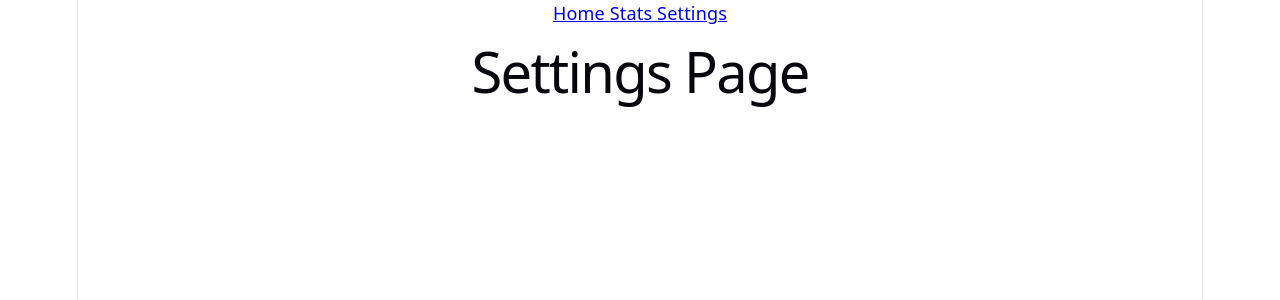
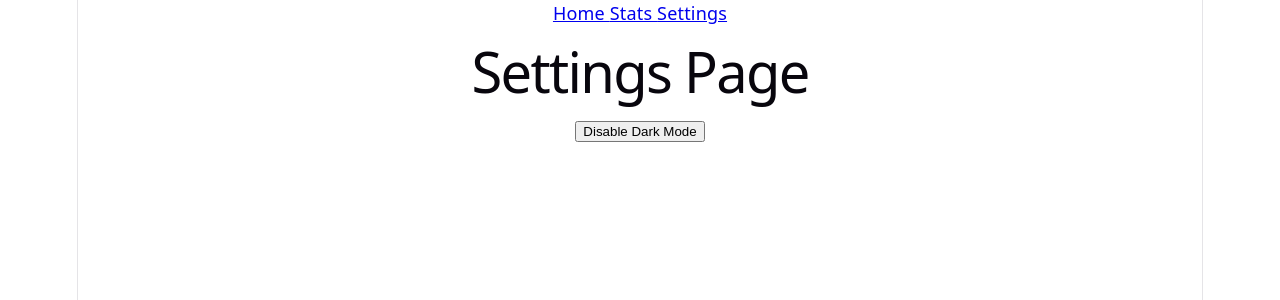
Before and after one commit to alinakhan9076/taskflow-react, a React (Vite) app: page /settings in a window 1280 px wide. Shown: the top 300 px of the page. Built offline with nearby package versions, Linux system fonts and the light colour scheme.

Commit message:
Added dark mode feature

```diff
--- a/src/App.jsx
+++ b/src/App.jsx
@@ -1,3 +1,5 @@
+import { useState, useEffect } from "react"
+
 import Navbar from "./components/Navbar"
 
 import HomePage from "./pages/HomePage"
@@ -10,8 +12,37 @@ import {
 } from "react-router-dom"
 
 function App() {
+
+const [darkMode, setDarkMode] =
+useState(() => {
+
+  const savedTheme =
+  localStorage.getItem("darkMode")
+
+  return savedTheme === "true"
+})
+
+useEffect(() => {
+
+  localStorage.setItem(
+    "darkMode", darkMode
+  )
+
+}, [darkMode])
+
+function toggleDarkMode() {
+
+  setDarkMode(!darkMode)
+
+}
+
   return (
-    <div>
+    <div
+    style={{
+      backgroundColor: darkMode ? "black" : "white",
+      color: darkMode ? "white" : "black",
+      minHeight: "100vh"
+    }}>
 
       <Navbar />
 
@@ -27,8 +58,12 @@ function App() {
       />
 
       <Route path="/settings"
-        element={<SettingsPage />}
-      />
+        element={<SettingsPage
+        darkMode={darkMode}
+        toggleDarkMode={toggleDarkMode}
+        />
+      }
+    />
 
       </Routes>
 
--- a/src/pages/SettingsPage.jsx
+++ b/src/pages/SettingsPage.jsx
@@ -1,7 +1,19 @@
-function SettingsPage() {
+function SettingsPage(props) {
     return (
         <div>
-        <h1 className="text-2xl font-bold">Settings Page</h1>
+        <h1 className="text-3xl font-bold mb-5">
+            Settings Page</h1>
+
+            <button
+            onClick={props.toggleDarkMode}
+            className="border px-4 py-2 rounded">
+                {
+                    props.toggleDarkMode
+                    ? "Disable Dark Mode"
+                    :"Enable Dark Mode"
+                }
+            </button>
+
         </div>
     )
 }
```
